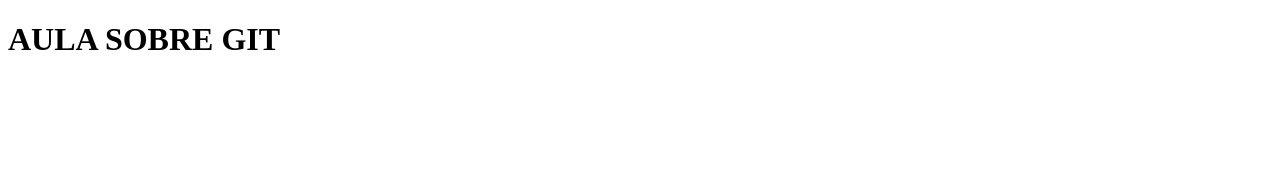
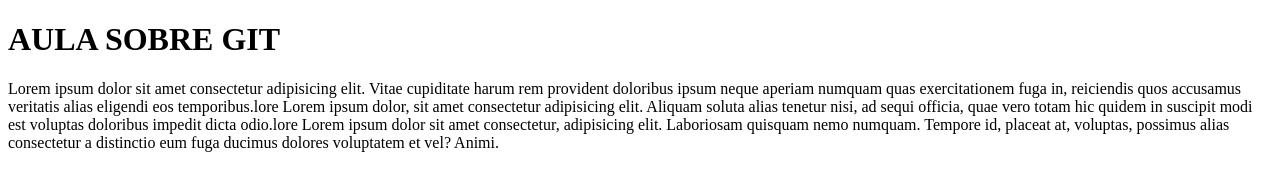
Before and after one commit to tsgracini/teste, a plain HTML site: page index.html in a window 1280 px wide. Drawn offline with Linux system fonts and the light colour scheme.

Commit message:
adicionando um paragrafo

```diff
--- a/index.html
+++ b/index.html
@@ -7,5 +7,6 @@
 </head>
 <body>
     <h1>AULA SOBRE GIT</h1>
+    <p>Lorem ipsum dolor sit amet consectetur adipisicing elit. Vitae cupiditate harum rem provident doloribus ipsum neque aperiam numquam quas exercitationem fuga in, reiciendis quos accusamus veritatis alias eligendi eos temporibus.lore Lorem ipsum dolor, sit amet consectetur adipisicing elit. Aliquam soluta alias tenetur nisi, ad sequi officia, quae vero totam hic quidem in suscipit modi est voluptas doloribus impedit dicta odio.lore Lorem ipsum dolor sit amet consectetur, adipisicing elit. Laboriosam quisquam nemo numquam. Tempore id, placeat at, voluptas, possimus alias consectetur a distinctio eum fuga ducimus dolores voluptatem et vel? Animi.</p>
 </body>
 </html>
```
